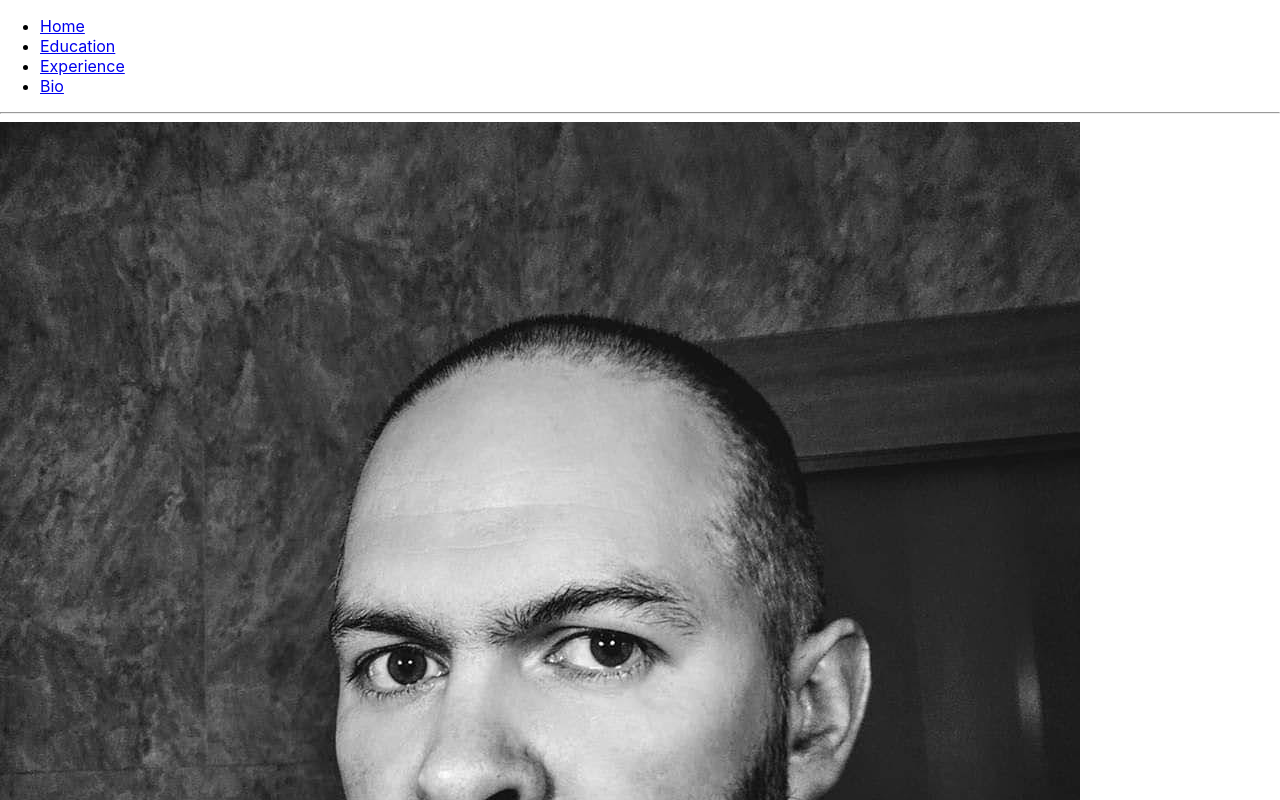
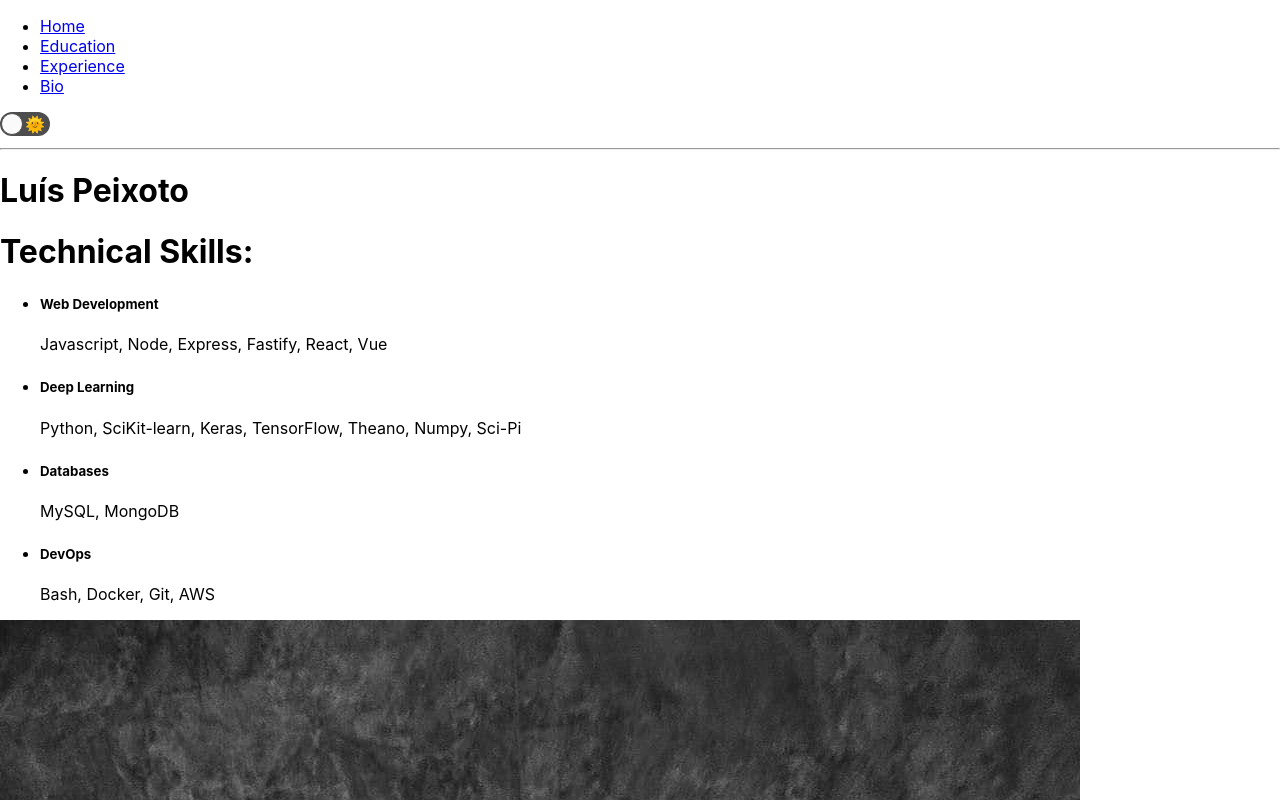
Before and after one commit to lmpeixoto/cv-presentation-project, a React (Create React App) app: page /Home in a window 1280 px wide. Shown: the top 800 px of the page. Built offline with nearby package versions, Linux system fonts and the light colour scheme.

Commit message:
added togglebutton and home page information

```diff
--- a/src/components/Footer/Footer.tsx
+++ b/src/components/Footer/Footer.tsx
@@ -5,6 +5,7 @@ import {
     FaEnvelopeSquare,
     FaPhone
 } from 'react-icons/fa';
+import ToggleButton from '../ToggleButton/ToggleButton';
 
 const Footer: React.FC = () => {
     return (
@@ -28,6 +29,9 @@ const Footer: React.FC = () => {
                     <a href="https://github.com/lmpeixoto">Github</a>
                 </li>
             </ul>
+            <div>
+                <ToggleButton />
+            </div>
         </div>
     );
 };
--- a/src/components/Header/Header.tsx
+++ b/src/components/Header/Header.tsx
@@ -1,5 +1,6 @@
 import React from 'react';
 import { Link } from 'react-router-dom';
+import ToggleButton from '../ToggleButton/ToggleButton';
 
 const Header = () => {
     return (
@@ -18,6 +19,9 @@ const Header = () => {
                     <Link to="/Bio">Bio</Link>
                 </li>
             </ul>
+            <div>
+                <ToggleButton />
+            </div>
             <hr />
         </div>
     );
--- a/src/components/Home/Home.tsx
+++ b/src/components/Home/Home.tsx
@@ -4,7 +4,30 @@ import myPhoto from '../../Assets/Images/photo.jpg';
 const Home: React.FC = () => {
     return (
         <div>
-            <img src={myPhoto} alt="myself" />
+            <h1>Luís Peixoto</h1>
+            <h1>Technical Skills:</h1>
+            <ul>
+                <li>
+                    <h5>Web Development</h5>
+                    Javascript, Node, Express, Fastify, React, Vue
+                </li>
+                <li>
+                    <h5>Deep Learning</h5>
+                    Python, SciKit-learn, Keras, TensorFlow, Theano, Numpy,
+                    Sci-Pi
+                </li>
+                <li>
+                    <h5>Databases</h5>
+                    MySQL, MongoDB
+                </li>
+                <li>
+                    <h5>DevOps</h5>
+                    Bash, Docker, Git, AWS
+                </li>
+            </ul>
+            <div>
+                <img src={myPhoto} alt="myself" />
+            </div>
         </div>
     );
 };
--- /dev/null
+++ b/src/components/ToggleButton/ToggleButton.css
@@ -0,0 +1,80 @@
+.wrg-toggle {
+    touch-action: pan-x;
+    display: inline-block;
+    position: relative;
+    cursor: pointer;
+    background-color: transparent;
+    border: 0;
+    padding: 0;
+    -webkit-touch-callout: none;
+    -webkit-user-select: none;
+    -ms-user-select: none;
+    user-select: none;
+    -webkit-tap-highlight-color: rgba(0, 0, 0, 0);
+    -webkit-tap-highlight-color: transparent;
+}
+
+.wrg-toggle-input {
+    border: 0;
+    clip: rect(0 0 0 0);
+    height: 1px;
+    margin: -1px;
+    overflow: hidden;
+    padding: 0;
+    position: absolute;
+    width: 1px;
+}
+
+.wrg-toggle-check,
+.wrg-toggle-uncheck {
+    position: absolute;
+    width: 10px;
+    height: 10px;
+    top: 0;
+    bottom: 0;
+    margin-top: auto;
+    margin-bottom: auto;
+    line-height: 0;
+    opacity: 0;
+    transition: opacity 0.25s ease;
+}
+.wrg-toggle-check {
+    left: 8px;
+}
+.wrg-toggle-uncheck {
+    opacity: 1;
+    right: 10px;
+}
+
+.wrg-toggle-uncheck span,
+.wrg-toggle-check span {
+    align-items: center;
+    display: flex;
+    height: 10px;
+    justify-content: center;
+    position: relative;
+    width: 10px;
+}
+
+.wrg-toggle-container {
+    width: 50px;
+    height: 24px;
+    padding: 0;
+    border-radius: 30px;
+    background-color: #4d4d4d;
+    transition: all 0.2s ease;
+}
+
+.wrg-toggle-circle {
+    transition: all 0.5s cubic-bezier(0.23, 1, 0.32, 1) 0ms;
+    position: absolute;
+    top: 1px;
+    left: 1px;
+    width: 22px;
+    height: 22px;
+    border: 1px solid #4d4d4d;
+    border-radius: 50%;
+    background-color: #fafafa;
+    box-sizing: border-box;
+    transition: all 0.25s ease;
+}
--- /dev/null
+++ b/src/components/ToggleButton/ToggleButton.tsx
@@ -0,0 +1,25 @@
+import React from 'react';
+import './ToggleButton.css';
+
+const ToggleButton = () => {
+    return (
+        <div className="wrg-toggle">
+            <div className="wrg-toggle-container">
+                <div className="wrg-toggle-check">
+                    <span>🌜</span>
+                </div>
+                <div className="wrg-toggle-uncheck">
+                    <span>🌞</span>
+                </div>
+            </div>
+            <div className="wrg-toggle-circle"></div>
+            <input
+                className="wrg-toggle-input"
+                type="checkbox"
+                aria-label="Toggle Button"
+            />
+        </div>
+    );
+};
+
+export default ToggleButton;
```
